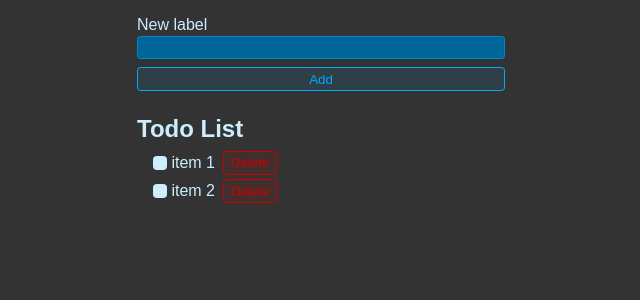
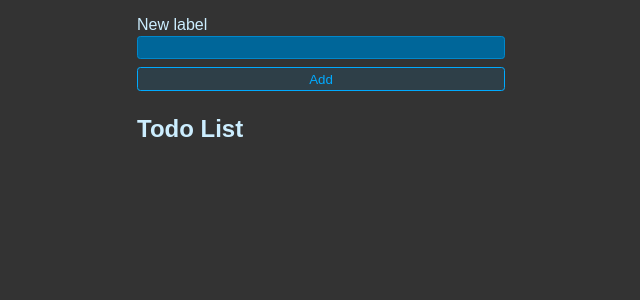
Before and after one commit to elsacatoire/entrainements, a React (Vite) app in the folder todo-react/: page / in a window 1280 px wide. Shown: the top 300 px of the page, without its empty margins (319-959 px from the left). Built offline with nearby package versions, Linux system fonts and the light colour scheme.

Commit message:
dynamice add todos

```diff
--- a/todo-react/src/App.jsx
+++ b/todo-react/src/App.jsx
@@ -1,32 +1,59 @@
+import { useState } from "react"
 import ('./styles.css')
 
 export default function App(params) {
+  const [newItem, setNewItem] = useState("")
+  const [todos, setTodos] = useState([])
+
+  function handleSubmit(e) {
+    e.preventDefault() //prevent my page to refreshing
+
+    // in order to re render you need to pass a function to change the state
+    setTodos((currentTodos) => {
+      return[
+        ...todos,
+        { id: crypto.randomUUID, title: newItem, completed: false},
+      ]
+    })
+    setNewItem("")
+  }
+
+  function toggleTodo(id, completed) {
+    setTodos(currentTodos => {
+      return currentTodos.map(todo => {
+        if (todo.id === id) {
+          return { ...todo, completed }
+        }
+        return todo
+      })
+    })
+
+  }
+
   return (
   <>
-  <form className="new-item-form">
+  <form onSubmit={handleSubmit} className="new-item-form">
     <div className="form-row">
       <label htmlFor="item">New label</label>
-      <input type="text" id="item"></input>
+      <input value={newItem}
+      onChange={e => setNewItem(e.target.value)}
+      type="text"
+      id="item"></input>
     </div>
     <button className="btn">Add</button>
   </form>
   <h1 className="header">Todo List</h1>
   <ul className="list">
-    <li>
+    {todos.map(todo => {
+      return <li key={todo.id}>
       <label>
-      <input type="checkbox"></input>
-      item 1
+        <input type="checkbox" checked={todo.completed}
+        onChange={e => toggleTodo(todo.id, e.target.checked)}/>
+        {todo.title}
       </label>
       <button className="btn btn-danger">Delete</button>
     </li>
-    <li>
-      <label>
-      <input type="checkbox"></input>
-      item 2
-      </label>
-      <button className="btn btn-danger">Delete</button>
-    </li>
-
+    })}
 
   </ul>
   </>
```
